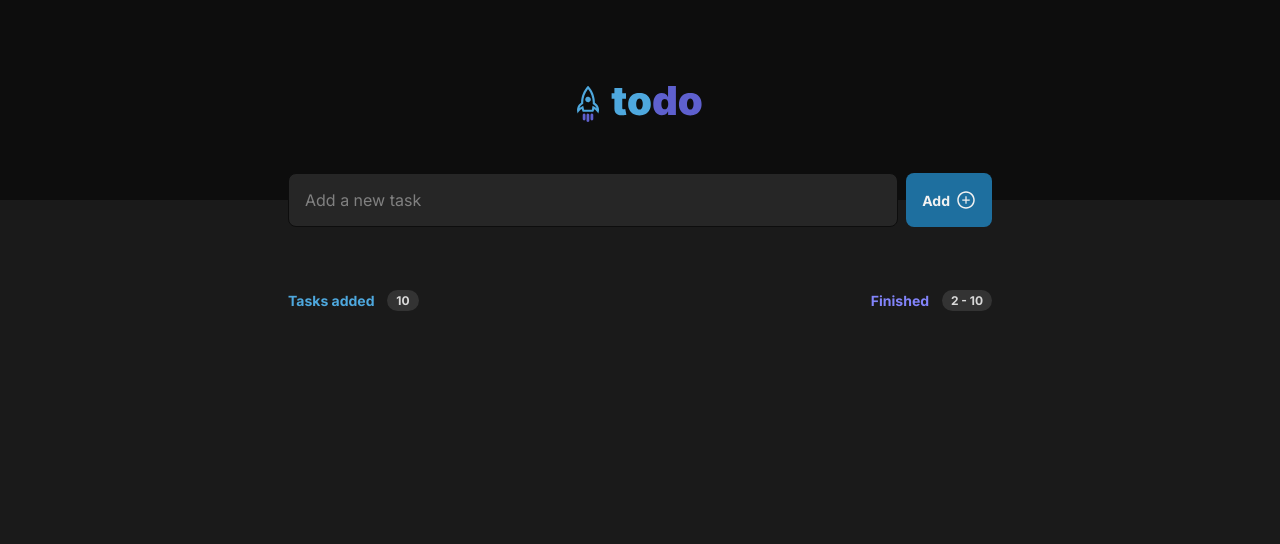
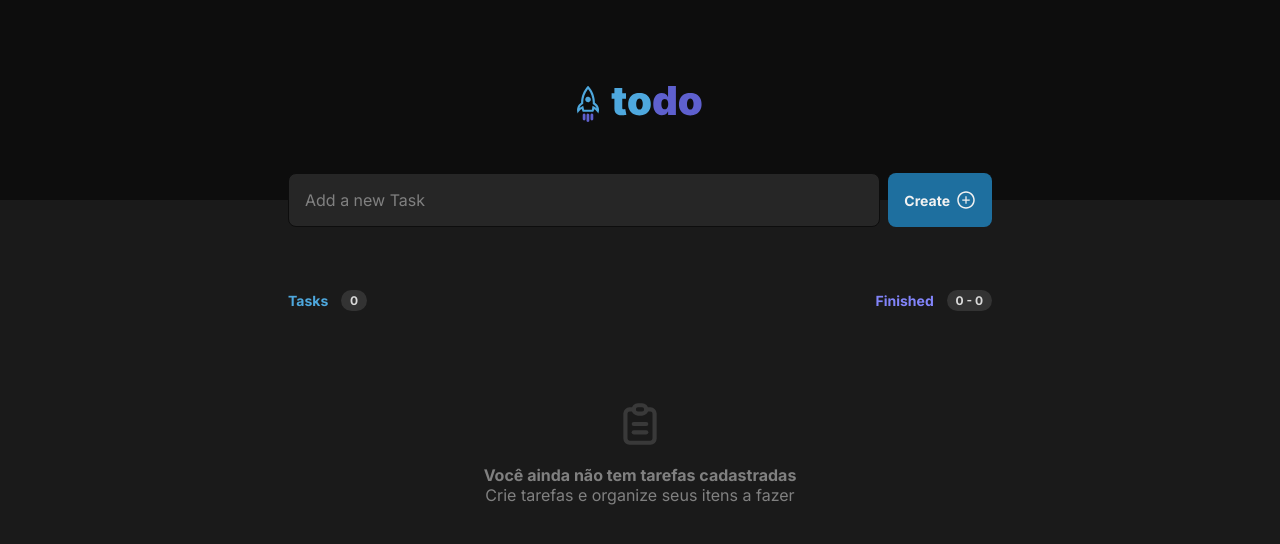
Before and after one commit to ElRobinson/to-do-list-react, a React (Vite) app: page / in a window 1280 px wide. Shown: the top 544 px of the page. Built offline with nearby package versions, Linux system fonts and the light colour scheme.

Commit message:
feat: added functionalities

```diff
--- a/src/App.tsx
+++ b/src/App.tsx
@@ -1,18 +1,74 @@
-import { useState } from 'react'
-import reactLogo from './assets/react.svg'
-import { Header } from './components/Header';
-import { Tasks } from './components/Tasks';
+import { useEffect, useState } from "react";
+import { Header } from "./components/Header";
+import { Tasks } from "./components/Tasks";
 import './styles/global.css';
 
+const LOCAL_STORAGE_KEY = "todo:savedTasks";
+
+export interface ITask {
+  id: string;
+  title: string;
+  isCompleted: boolean;
+}
+
 function App() {
+  const [tasks, setTasks] = useState<ITask[]>([]);
 
+  function loadSavedTasks() {
+    const saved = localStorage.getItem(LOCAL_STORAGE_KEY);
+    if (saved) {
+      setTasks(JSON.parse(saved));
+    }
+  }
+
+  useEffect(() => {
+    loadSavedTasks();
+  }, []);
+
+  function setTasksAndSave(newTasks: ITask[]) {
+    setTasks(newTasks);
+    localStorage.setItem(LOCAL_STORAGE_KEY, JSON.stringify(newTasks));
+  }
+
+  function addTask(taskTitle: string) {
+    setTasksAndSave([
+      ...tasks,
+      {
+        id: crypto.randomUUID(),
+        title: taskTitle,
+        isCompleted: false,
+      },
+    ]);
+  }
+
+  function deleteTaskById(taskId: string) {
+    const newTasks = tasks.filter((task) => task.id !== taskId);
+    setTasksAndSave(newTasks);
+  }
+
+  function toggleTaskCompletedById(taskId: string) {
+    const newTasks = tasks.map((task) => {
+      if (task.id === taskId) {
+        return {
+          ...task,
+          isCompleted: !task.isCompleted,
+        };
+      }
+      return task;
+    });
+    setTasksAndSave(newTasks);
+  }
 
   return (
     <>
-      <Header />
-      <Tasks />
+      <Header onAddTask={addTask} />
+      <Tasks
+        tasks={tasks}
+        onDelete={deleteTaskById}
+        onComplete={toggleTaskCompletedById}
+      />
     </>
-  )
+  );
 }
 
-export default App
+export default App;
--- a/src/components/Header/index.tsx
+++ b/src/components/Header/index.tsx
@@ -1,20 +1,42 @@
 import todoLogo from "../../assets/todoLogo.svg";
-import { AiOutlinePlusCircle } from 'react-icons/ai';
+import { AiOutlinePlusCircle } from "react-icons/ai";
+import styles from "./header.module.css";
+import { ChangeEvent, FormEvent, useState } from "react";
 
-import styles from "./header.module.css";
+interface Props {
+  onAddTask: (taskTitle: string) => void;
+}
 
-export function Header() {
+export function Header({ onAddTask }: Props) {
+  const [title, setTitle] = useState("");
+
+  function handleSubmit(event: FormEvent) {
+    event.preventDefault();
+
+    onAddTask(title);
+    setTitle("");
+  }
+
+  function onChangeTitle(event: ChangeEvent<HTMLInputElement>) {
+    setTitle(event.target.value);
+  }
+
   return (
     <header className={styles.header}>
       <img src={todoLogo} />
 
-            <form className={styles.newTaskForm} >
-                <input placeholder="Add a new task"/>
+      <form onSubmit={handleSubmit} className={styles.newTaskForm}>
+        <input
+          placeholder="Add a new Task"
+          type="text"
+          value={title}
+          onChange={onChangeTitle}
+        />
         <button>
-                    Add
-                    <AiOutlinePlusCircle size={20}/>
+          Create
+          <AiOutlinePlusCircle size={20} />
         </button>
       </form>
     </header>
-    )
+  );
 }
--- /dev/null
+++ b/src/components/Task/index.tsx
@@ -0,0 +1,32 @@
+import { TbTrash } from "react-icons/tb";
+import { BsFillCheckCircleFill } from "react-icons/bs";
+
+import styles from "./task.module.css";
+import { ITask } from "../../App";
+
+interface Props {
+  task: ITask;
+  onComplete: (taskId: string) => void;
+  onDelete: (taskId: string) => void;
+}
+
+export function Task({ task, onComplete, onDelete }: Props) {
+  return (
+    <div className={styles.task}>
+      <button
+        className={styles.checkContainer}
+        onClick={() => onComplete(task.id)}
+      >
+        {task.isCompleted ? <BsFillCheckCircleFill /> : <div />}
+      </button>
+
+      <p className={task.isCompleted ? styles.textCompleted : ""}>
+        {task.title}
+      </p>
+
+      <button className={styles.deleteButton} onClick={() => onDelete(task.id)}>
+        <TbTrash size={20} />
+      </button>
+    </div>
+  );
+}
--- a/src/components/Tasks/index.tsx
+++ b/src/components/Tasks/index.tsx
@@ -1,19 +1,54 @@
-import styles from './tasks.module.css';
+import { TbClipboardText } from "react-icons/tb";
+import { ITask } from "../../App";
+import { Task } from "../Task";
+import styles from "./tasks.module.css";
 
-export function Tasks() {
+interface Props {
+  tasks: ITask[];
+  onComplete: (taskId: string) => void;
+  onDelete: (taskId: string) => void;
+}
+
+export function Tasks({ tasks, onComplete, onDelete }: Props) {
+  const tasksQuantity = tasks.length;
+  const completedTasks = tasks.filter((task) => task.isCompleted).length;
+
   return (
     <section className={styles.tasks}>
       <header className={styles.header}>
         <div>
-                    <p>Tasks added</p>
-                    <span>10</span>
+          <p>Tasks</p>
+          <span>{tasksQuantity}</span>
         </div>
 
         <div>
           <p className={styles.textPurple}>Finished</p>
-                    <span>2 - 10</span>
+          <span>
+            {completedTasks} - {tasksQuantity}
+          </span>
         </div>
       </header>
+
+      <div className={styles.list}>
+        {tasks.map((task) => (
+          <Task
+            key={task.id}
+            task={task}
+            onComplete={onComplete}
+            onDelete={onDelete}
+          />
+        ))}
+
+        {tasks.length <= 0 && (
+          <section className={styles.empty}>
+            <TbClipboardText size={50} />
+            <div>
+              <p>Você ainda não tem tarefas cadastradas</p>
+              <span>Crie tarefas e organize seus itens a fazer</span>
+            </div>
           </section>
-    )
+        )}
+      </div>
+    </section>
+  );
 }
```
Lines whose indentation alone changed are shown as unchanged.
